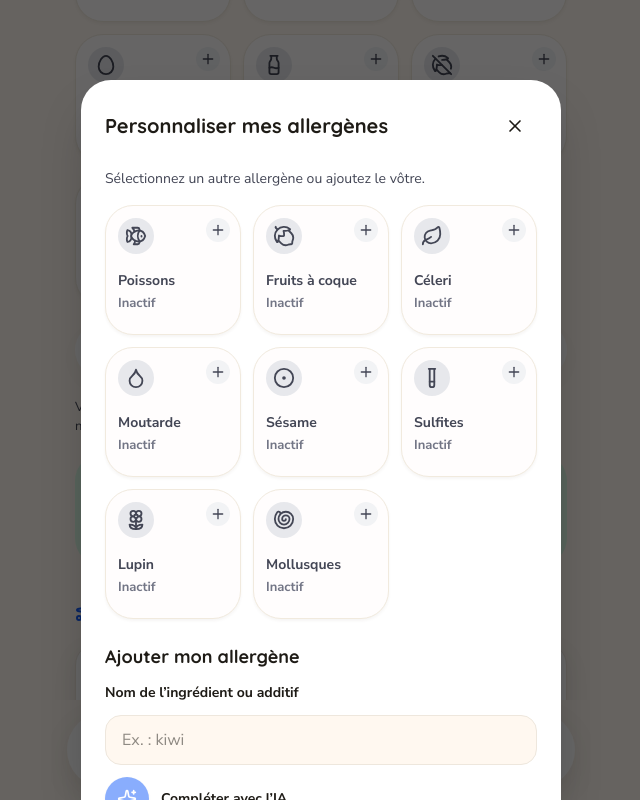
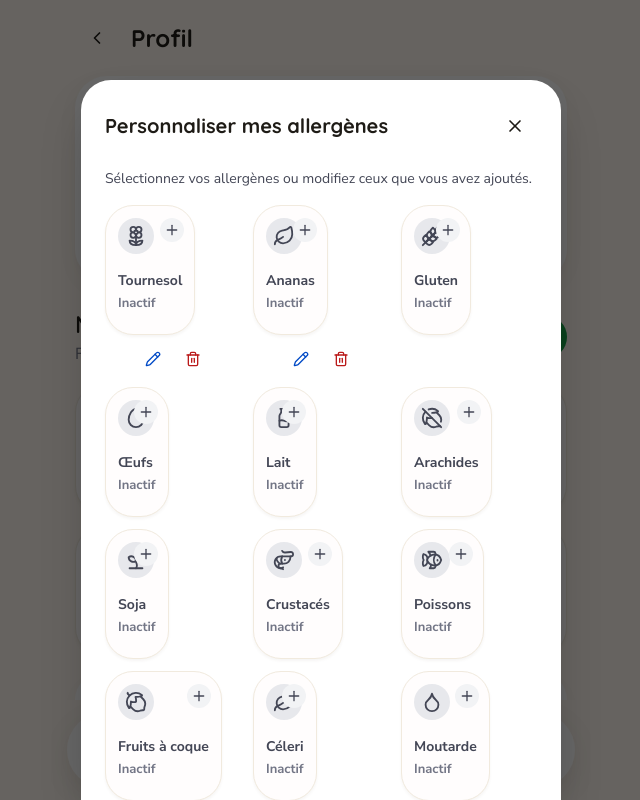
Before and after one commit to AristideWafo/safe-foods, a React (Vite) app: page /profile in a window 1280 px wide. Both pictures are taken after a click on the button "Personnaliser un ingrédient ou additif (E…)". Shown: the whole page, without its empty margins (319-959 px from the left). Built offline with nearby package versions, Linux system fonts and the light colour scheme.

Commit message:
feat: manage custom allergens and simplify profile layout

```diff
--- a/src/components/allergies/CustomAllergenForm.tsx
+++ b/src/components/allergies/CustomAllergenForm.tsx
@@ -2,13 +2,15 @@ import { useEffect, useId, useRef, useState } from 'react';
 import { useStore } from '../../store/useStore';
 import { Sparkles, LoaderCircle, Plus, X } from 'lucide-react';
 import { suggestSynonyms, MAX_SYNONYMS } from '../../services/Synonyms';
+import type { AllergenDef } from '../../types';
 import { Button } from '../primitives/Button';
-export const CustomAllergenForm = () => {
+export const CustomAllergenForm = ({ allergen, onDone }: { allergen?: AllergenDef; onDone?: (saved?: boolean) => void }) => {
   const id = useId();
   const aiEnabled = useStore(state => state.aiPreferences.synonymSuggestions);
+  const update = useStore(state => state.updateCustomAllergen);
   const add = useStore(state => state.addCustomAllergen);
-  const [name, setName] = useState('');
-  const [aliases, setAliases] = useState('');
+  const [name, setName] = useState(allergen?.label || '');
+  const [aliases, setAliases] = useState(allergen?.keywords?.filter(word => word !== allergen.label).join(', ') || '');
   const [error, setError] = useState('');
   const [saved, setSaved] = useState('');
   const [suggestions, setSuggestions] = useState<string[]>([]);
@@ -16,6 +18,7 @@ export const CustomAllergenForm = () => {
   const [suggestionStatus, setSuggestionStatus] = useState('');
   const pending = useRef<AbortController | null>(null);
   useEffect(() => () => pending.current?.abort(), []);
+  useEffect(() => { if (allergen) document.getElementById(`${id}-name`)?.focus(); }, [allergen, id]);
   useEffect(() => useStore.subscribe((state, previous) => {
     if (!state.aiPreferences.synonymSuggestions && previous.aiPreferences.synonymSuggestions) {
       pending.current?.abort(); pending.current = null;
@@ -57,10 +60,10 @@ export const CustomAllergenForm = () => {
   };
   return <form className="mt-6 space-y-3" onSubmit={event => {
     event.preventDefault(); setError(''); setSaved('');
-    try { add(name, aliases.split(',')); cancelSuggestions(); setSaved(`${name.trim()} ajouté et activé.`); setName(''); setAliases(''); }
+    try { if (allergen) update(allergen.id, name, aliases.split(',')); else add(name, aliases.split(',')); cancelSuggestions(); setSaved(`${name.trim()} ${allergen ? 'modifié' : 'ajouté et activé'}.`); if (!allergen) { setName(''); setAliases(''); } onDone?.(true); }
     catch (err) { setError(err instanceof Error ? err.message : 'Ajout impossible.'); }
   }}>
-    <h3 className="font-display font-bold text-[18px]">Ajouter mon allergène</h3>
+    <h3 className="font-display font-bold text-[18px]">{allergen ? 'Modifier mon allergène' : 'Ajouter mon allergène'}</h3>
     <label htmlFor={`${id}-name`} className="block text-[14px] font-bold">Nom de l’ingrédient ou additif</label>
     <input id={`${id}-name`} required minLength={2} maxLength={60} value={name} onChange={event => { cancelSuggestions(); setName(event.target.value); setError(''); setSaved(''); }} placeholder="Ex. : kiwi" className="w-full rounded-2xl bg-background border border-border-subtle px-4 py-3" aria-describedby={`${id}-help`} />
     <div className="flex items-center gap-3">
@@ -73,10 +76,13 @@ export const CustomAllergenForm = () => {
     {suggestionStatus && <p role="status" className="text-sm text-text-secondary">{suggestionStatus}</p>}
     {suggestions.length > 0 && <div className="space-y-2">
       <p className="text-sm font-bold">Suggestions à valider</p>
-      <ul className="flex flex-wrap gap-2">{suggestions.map((value, index) => <li key={index} className="flex items-center gap-1 rounded-full border border-blue-200 bg-blue-50 px-2 py-1">
-        <input aria-label={`Modifier la suggestion ${index + 1}`} value={value} maxLength={60} onChange={event => setSuggestions(old => old.map((item, i) => i === index ? event.target.value : item))} className="w-32 min-w-0 bg-transparent px-2 py-1 text-sm text-blue-950 rounded-full focus-visible:outline-blue-600" />
-        <button type="button" onClick={() => acceptSuggestion(index)} aria-label={`Retenir ${value || 'cette suggestion'}`} className="p-2 rounded-full text-blue-700 hover:bg-blue-100"><Plus className="h-4 w-4" aria-hidden="true" /></button>
-        <button type="button" onClick={() => setSuggestions(old => old.filter((_, i) => i !== index))} aria-label={`Supprimer ${value || 'cette suggestion'}`} className="p-2 rounded-full text-blue-700 hover:bg-blue-100"><X className="h-4 w-4" aria-hidden="true" /></button>
+      <ul className="flex flex-wrap gap-2">{suggestions.map((value, index) => <li key={index} className="inline-flex max-w-full min-w-0 items-center gap-1 rounded-full border border-blue-200 bg-blue-50 px-2 py-1">
+        <span className="relative inline-block min-w-0 max-w-full text-sm">
+          <span aria-hidden="true" className="invisible block overflow-hidden whitespace-pre px-2 py-1">{value || ' '}</span>
+        <input aria-label={`Modifier la suggestion ${index + 1}`} value={value} maxLength={60} onChange={event => setSuggestions(old => old.map((item, i) => i === index ? event.target.value : item))} className="absolute inset-0 w-full min-w-0 bg-transparent px-2 py-1 text-sm text-blue-950 rounded-full focus-visible:outline-blue-600" />
+        </span>
+        <button type="button" onClick={() => acceptSuggestion(index)} aria-label={`Retenir ${value || 'cette suggestion'}`} className="shrink-0 p-2 rounded-full text-blue-700 hover:bg-blue-100"><Plus className="h-4 w-4" aria-hidden="true" /></button>
+        <button type="button" onClick={() => setSuggestions(old => old.filter((_, i) => i !== index))} aria-label={`Supprimer ${value || 'cette suggestion'}`} className="shrink-0 p-2 rounded-full text-blue-700 hover:bg-blue-100"><X className="h-4 w-4" aria-hidden="true" /></button>
       </li>)}</ul>
       <p className="text-[13px] text-text-secondary">L’IA peut se tromper. Seuls les noms retenus avec + seront enregistrés avec l’allergène. Cette liste n’est pas exhaustive.</p>
     </div>}
@@ -85,6 +91,7 @@ export const CustomAllergenForm = () => {
     <p id={`${id}-help`} className="text-[13px] text-text-secondary">Le nom et les mots-clés sont recherchés dans les ingrédients. La détection reste à vérifier sur l’étiquette ; elle ne couvre pas tous les dérivés ou synonymes.</p>
     {error && <p role="alert" className="text-danger text-[14px]">{error}</p>}
     {saved && <p role="status" className="text-verified text-[14px]">{saved}</p>}
-    <Button type="submit" fullWidth>Ajouter et activer</Button>
+    <Button type="submit" fullWidth>{allergen ? 'Enregistrer les modifications' : 'Ajouter et activer'}</Button>
+    {allergen && <Button type="button" fullWidth variant="ghost" onClick={() => onDone?.(false)}>Annuler</Button>}
   </form>;
 };
--- a/src/components/profile/AIPreferencesSection.tsx
+++ b/src/components/profile/AIPreferencesSection.tsx
@@ -1,5 +1,4 @@
 import { useId } from 'react';
-import { Sparkles } from 'lucide-react';
 import { useStore } from '../../store/useStore';
 import { Switch } from '../primitives/Switch';
 import { SurfaceCard } from '../layout/SurfaceCard';
@@ -13,7 +12,7 @@ export const AIPreferencesSection = () => {
     { key: 'synonymSuggestions', title: 'Suggestions de synonymes par l’IA', description: 'Afficher le badge pour demander d’autres noms à Google Gemini. Seul le nom saisi est envoyé, à votre demande.' },
   ] as const;
   return <section id="ai-preferences" className="mt-7 mb-7 scroll-mt-6" aria-labelledby={`${id}-heading`}>
-    <h2 id={`${id}-heading`} className="font-display font-semibold text-[22px] mb-4 flex items-center gap-2"><Sparkles className="w-6 h-6 text-blue-600" aria-hidden="true" />Intelligence artificielle</h2>
+    <h2 id={`${id}-heading`} className="font-display font-semibold text-[22px] mb-4 flex items-center gap-2">Intelligence artificielle</h2>
     <SurfaceCard>
       {rows.map(row => <div key={row.key} className="flex items-start gap-4 py-4 border-b border-border-subtle last:border-0">
         <div className="flex-1"><h3 id={`${id}-${row.key}`} className="font-bold text-sm">{row.title}</h3><p id={`${id}-${row.key}-description`} className="text-[13px] text-text-secondary mt-1 leading-relaxed">{row.description}</p></div>
--- a/src/pages/Profile.tsx
+++ b/src/pages/Profile.tsx
@@ -1,10 +1,12 @@
 import { useLocation } from 'react-router-dom';
 import { Icon } from '../components/Icon';
 import { useStore } from '../store/useStore';
+import { CountBadge } from '../components/feedback/CountBadge';
+import type { AllergenId } from '../types';
 import { ALLERGENS } from '../constants/allergens';
 import { AppHeader } from '../components/navigation/AppHeader';
 import { AllergenChip } from '../components/allergies/AllergenChip';
-import { ShieldCheck, UserRound, Plus } from 'lucide-react';
+import { ShieldCheck, UserRound, Plus, Pencil, Trash2 } from 'lucide-react';
 import { useEffect, useState } from 'react';
 import { BottomSheet } from '../components/layout/BottomSheet';
 import { DetectionPreferences } from '../components/profile/DetectionPreferences';
@@ -14,20 +16,26 @@ import { CustomAllergenForm } from '../components/allergies/CustomAllergenForm';
 const PRIMARY_ALLERGENS = ['gluten', 'eggs', 'milk', 'peanuts', 'soybeans', 'crustaceans'];
 
 export const Profile = () => {
-  const { allergies, history, customAllergens, toggleAllergy, resetProfile } = useStore();
+  const { allergies, history, customAllergens, toggleAllergy, resetProfile, removeCustomAllergen } = useStore();
   const { hash } = useLocation();
   useEffect(() => { if (hash === '#ai-preferences') document.getElementById('ai-preferences')?.scrollIntoView({ block: 'start' }); }, [hash]);
   const [moreAllergens, setMoreAllergens] = useState(false);
 
+  const [editing, setEditing] = useState<AllergenId | null>(null);
+  const [deleting, setDeleting] = useState<AllergenId | null>(null);
+  const [notice, setNotice] = useState('');
+  const ordered = [...customAllergens, ...PRIMARY_ALLERGENS.map(id => ALLERGENS.find(a => a.id === id)!), ...ALLERGENS.filter(a => !PRIMARY_ALLERGENS.includes(a.id))];
+  const visible = [...ordered.filter(a => allergies.includes(a.id)), ...ordered.filter(a => !allergies.includes(a.id))].slice(0, 6);
+  const edited = customAllergens.find(a => a.id === editing);
   return (
     <div className="flex-1 bg-background min-h-full pb-8 flex flex-col">
       <AppHeader title="Profil" />
 
       <div className="px-6 pt-4 flex-1">
         <section className="guardian-card bg-white rounded-[32px] p-6 mb-7"><div className="flex gap-4 items-center"><div className="w-16 h-16 bg-primary-50 text-primary-600 rounded-full flex items-center justify-center shrink-0"><UserRound className="w-8 h-8" /></div><div><h2 className="font-display font-bold text-[22px]">Mon profil</h2><p className="text-text-muted text-[14px]">Personnel • enregistré sur cet appareil</p></div></div><div className="grid grid-cols-2 text-center mt-5 pt-4 border-t border-border-subtle"><div><p className="text-primary-600 font-display font-bold text-[24px]">{history.length}</p><p className="text-text-muted text-[13px]">Analyses conservées</p></div><div><p className="text-danger font-display font-bold text-[24px]">{allergies.length}</p><p className="text-text-muted text-[13px]">Allergies sélectionnées</p></div></div></section>
-        <div className="stitch-allergen-heading"><div><h2>Mes Allergènes & Intolérances</h2><p>Filtrage strict actif lors des scans</p></div><span className="stitch-profile-shield" aria-hidden="true"><ShieldCheck /></span></div>
+        <div className="stitch-allergen-heading"><div><h2>Mes Allergènes & Intolérances<CountBadge count={allergies.length} /></h2><p>Filtrage strict actif lors des scans</p></div><span className="stitch-profile-shield" aria-hidden="true"><ShieldCheck /></span></div>
         <div className="stitch-allergen-grid">
-          {[...customAllergens, ...PRIMARY_ALLERGENS.map(id => ALLERGENS.find(allergen => allergen.id === id)!)].map((allergen) => {
+          {visible.map((allergen) => {
             const isSelected = allergies.includes(allergen.id);
             const IconComponent = <Icon name={allergen.icon} />;
 
@@ -50,7 +58,21 @@ export const Profile = () => {
         <AIPreferencesSection />
         <DetectionPreferences />
       </div>
-      <BottomSheet isOpen={moreAllergens} onClose={() => setMoreAllergens(false)} title="Personnaliser mes allergènes"><p className="text-[14px] text-text-secondary mb-4">Sélectionnez un autre allergène ou ajoutez le vôtre.</p><div className="stitch-allergen-grid">{ALLERGENS.filter(allergen => !PRIMARY_ALLERGENS.includes(allergen.id)).map(allergen => <AllergenChip key={allergen.id} id={allergen.id} label={allergen.label} icon={<Icon name={allergen.icon} />} selected={allergies.includes(allergen.id)} onClick={() => toggleAllergy(allergen.id)} />)}</div><CustomAllergenForm /></BottomSheet>
+      <BottomSheet isOpen={moreAllergens} onClose={() => { setMoreAllergens(false); setEditing(null); setDeleting(null); }} title="Personnaliser mes allergènes">
+        {notice && <p role="status" className="text-sm text-verified mb-4">{notice}</p>}
+        {edited ? <CustomAllergenForm key={edited.id} allergen={edited} onDone={saved => { setEditing(null); setNotice(saved ? 'Modifications enregistrées.' : ''); }} /> : <>
+          <p className="text-[14px] text-text-secondary mb-4">Sélectionnez vos allergènes ou modifiez ceux que vous avez ajoutés.</p>
+          <div className="stitch-allergen-grid">{ordered.map(allergen => <div key={allergen.id} className="min-w-0">
+            <AllergenChip id={allergen.id} label={allergen.label} icon={<Icon name={allergen.icon} />} selected={allergies.includes(allergen.id)} onClick={() => toggleAllergy(allergen.id)} />
+            {customAllergens.some(a => a.id === allergen.id) && <div className="flex justify-center gap-2 mt-2">
+              <button type="button" aria-label={`Modifier ${allergen.label}`} className="p-2 rounded-full text-primary-600 hover:bg-primary-50" onClick={() => { setEditing(allergen.id); setNotice(''); }}><Pencil className="w-4 h-4" aria-hidden="true" /></button>
+              <button type="button" aria-label={`Supprimer ${allergen.label}`} className="p-2 rounded-full text-danger hover:bg-danger/10" onClick={() => { setDeleting(allergen.id); setNotice(''); }}><Trash2 className="w-4 h-4" aria-hidden="true" /></button>
+            </div>}
+            {deleting === allergen.id && <div className="mt-2 text-sm space-y-2"><p>Supprimer {allergen.label} et ses autres noms ?</p><button type="button" className="font-bold text-danger underline" onClick={() => { removeCustomAllergen(allergen.id); setDeleting(null); setNotice(`${allergen.label} supprimé.`); }}>Confirmer la suppression</button><button type="button" className="block underline" onClick={() => setDeleting(null)}>Annuler</button></div>}
+          </div>)}</div>
+          <CustomAllergenForm />
+        </>}
+      </BottomSheet>
     </div>
   );
 };
--- a/src/store/useStore.ts
+++ b/src/store/useStore.ts
@@ -10,6 +10,8 @@ import { isRecord, parseProduct } from '../services/ProductValidation';
 export interface SafeEatState {
   customAllergens: AllergenDef[];
   addCustomAllergen: (label: string, keywords?: string[]) => void;
+  updateCustomAllergen: (id: AllergenId, label: string, keywords?: string[]) => void;
+  removeCustomAllergen: (id: AllergenId) => void;
   preferences: { traceAlerts: boolean; sensoryAlerts: boolean };
   setPreference: (key: 'traceAlerts' | 'sensoryAlerts', enabled: boolean) => void;
   aiPreferences: AIPreferences;
@@ -23,10 +25,18 @@ export interface SafeEatState {
   resetProfile: () => void;
   toggleFavorite: (id: string) => void;
 }
+const customDefinition = (input: string, aliases: string[], custom: AllergenDef[], id?: AllergenId) => {
+  const label = input.trim();
+  if (label.length < 2 || label.length > 60 || !/[\p{L}\p{N}]/u.test(label)) throw new Error('Saisissez un nom de 2 à 60 caractères.');
+  if (getAllergenDefinitions(custom).some(a => a.id !== id && normalizeIngredientText(a.label) === normalizeIngredientText(label))) throw new Error('Cet allergène existe déjà.');
+  const keywords = [...new Set([label, ...aliases.map(k => k.trim()).filter(Boolean)])];
+  if (keywords.length > 20 || keywords.some(k => k.length > 60)) throw new Error('Utilisez au plus 19 mots-clés supplémentaires de 60 caractères maximum.');
+  return { label, keywords };
+};
 const parseAllergies = (value: unknown, custom: AllergenDef[]): AllergenId[] => getAllergenDefinitions(custom).filter(a => Array.isArray(value) && value.includes(a.id)).map(a => a.id);
 export const sanitizeStoredState = (value: unknown): Pick<SafeEatState, 'allergies' | 'history' | 'preferences' | 'customAllergens' | 'aiPreferences'> => {
   const state = isRecord(value) ? value : {};
-  const customAllergens = [...DEFAULT_CUSTOM_ALLERGENS];
+  const customAllergens: AllergenDef[] = Array.isArray(state.customAllergens) ? [] : [...DEFAULT_CUSTOM_ALLERGENS];
   if (Array.isArray(state.customAllergens)) for (const entry of state.customAllergens.slice(0, 30)) {
     if (customAllergens.length >= 30) break;
     if (!isRecord(entry) || typeof entry.id !== 'string' || !/^custom:[a-zA-Z0-9-]{1,64}$/.test(entry.id) || typeof entry.label !== 'string' || !entry.label.trim() || entry.label.length > 60 || !Array.isArray(entry.keywords) || !entry.keywords.length || entry.keywords.length > 20 || !entry.keywords.every(k => typeof k === 'string' && k.trim().length > 0 && k.length <= 60)) continue;
@@ -53,16 +63,26 @@ export const useStore = create<SafeEatState>()(persist((set, get) => ({
   allergies: [], history: [],
   customAllergens: DEFAULT_CUSTOM_ALLERGENS,
   addCustomAllergen: (input, aliases = []) => {
-    const label = input.trim();
     const state = get();
-    if (label.length < 2 || label.length > 60 || !/[\p{L}\p{N}]/u.test(label)) throw new Error('Saisissez un nom de 2 à 60 caractères.');
     if (state.customAllergens.length >= 30) throw new Error('La limite de 30 allergènes personnalisés est atteinte.');
-    if (getAllergenDefinitions(state.customAllergens).some(a => normalizeIngredientText(a.label) === normalizeIngredientText(label))) throw new Error('Cet allergène existe déjà.');
-    const keywords = [...new Set([label, ...aliases.map(k => k.trim()).filter(Boolean)])];
-    if (keywords.length > 20 || keywords.some(k => k.length > 60)) throw new Error('Utilisez au plus 19 mots-clés supplémentaires de 60 caractères maximum.');
+    const { label, keywords } = customDefinition(input, aliases, state.customAllergens);
     const id: AllergenId = `custom:${crypto.randomUUID()}`;
     const customAllergens: AllergenDef[] = [...state.customAllergens, { id, label, keywords, icon: 'Flower2', offTags: [] }];
     const allergies = [...state.allergies, id];
+    set({ customAllergens, allergies, history: state.history.map(scan => ({ ...scan, result: analyzeProduct(scan.product, allergies, customAllergens) })) });
+  },
+  updateCustomAllergen: (id, input, aliases = []) => {
+    const state = get();
+    if (!state.customAllergens.some(a => a.id === id)) throw new Error('Cet allergène personnalisé n’existe plus.');
+    const definition = customDefinition(input, aliases, state.customAllergens, id);
+    const customAllergens = state.customAllergens.map(a => a.id === id ? { ...a, ...definition } : a);
+    set({ customAllergens, history: state.history.map(scan => ({ ...scan, result: analyzeProduct(scan.product, state.allergies, customAllergens) })) });
+  },
+  removeCustomAllergen: id => {
+    const state = get();
+    if (!state.customAllergens.some(a => a.id === id)) throw new Error('Cet allergène personnalisé n’existe plus.');
+    const customAllergens = state.customAllergens.filter(a => a.id !== id);
+    const allergies = state.allergies.filter(a => a !== id);
     set({ customAllergens, allergies, history: state.history.map(scan => ({ ...scan, result: analyzeProduct(scan.product, allergies, customAllergens) })) });
   },
   aiPreferences: { ...DEFAULT_AI_PREFERENCES },
```
Also changed, not shown: 2 other files (tests, documents, lock files or other folders).
